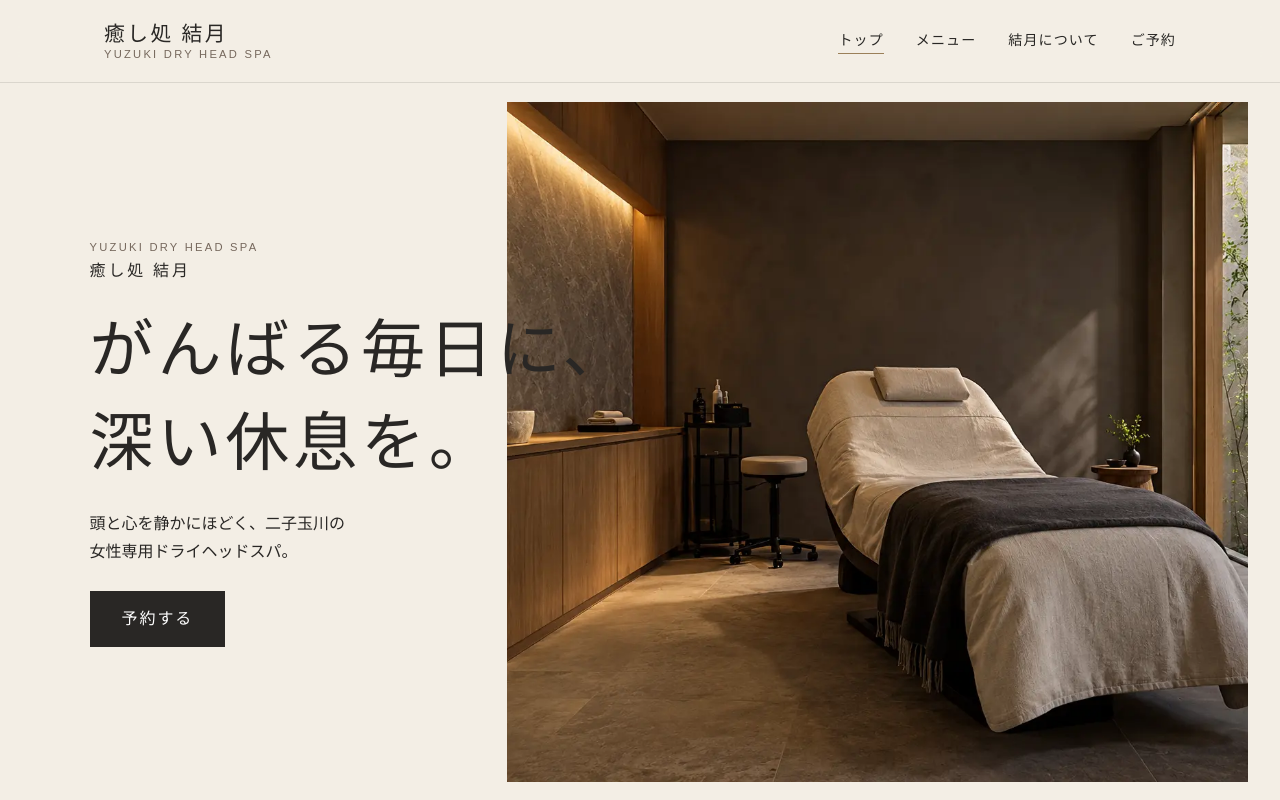
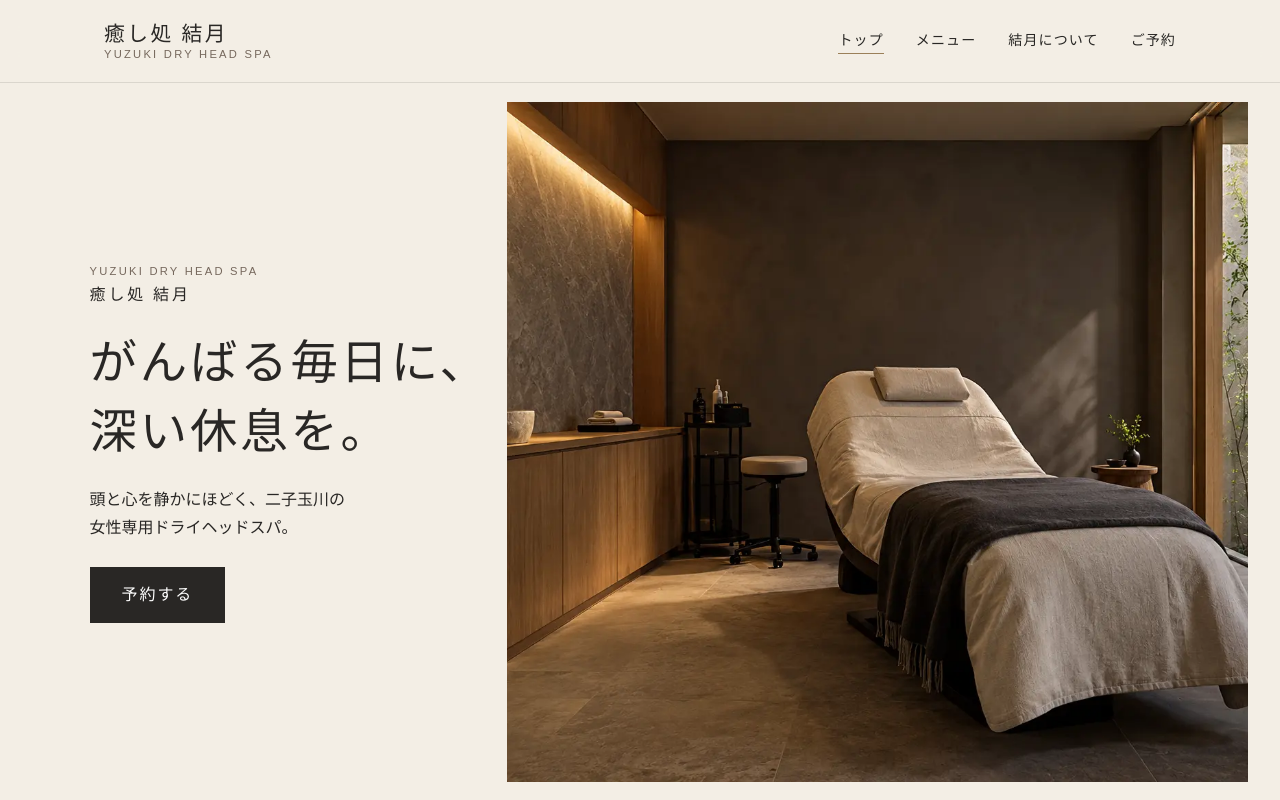
Before and after one commit to yuruttoiyashi/yuzuki-site, a React (Vite) app: page / in a window 1280 px wide. Shown: the top 800 px of the page. Built offline with nearby package versions, Linux system fonts and the light colour scheme.

Commit message:
fix: prevent hero overlap in src/styles/index.css

```diff
--- a/src/styles/index.css
+++ b/src/styles/index.css
@@ -56,7 +56,7 @@ a { color: inherit; text-decoration: none; }
 .home-hero { min-height: calc(100svh - 82px); display: grid; grid-template-columns: minmax(330px, .85fr) 1.4fr; align-items: stretch; padding-left: 7vw; background: var(--color-kinari); }
 .home-hero .hero-copy { align-self: center; z-index: 1; padding: 5rem 0; }
 .hero-brand { font-family: "Yu Mincho", serif; letter-spacing: .18em; }
-.home-hero h1 { margin: 1.2rem 0; font-family: "Yu Mincho", "Hiragino Mincho ProN", serif; font-size: clamp(2.4rem, 5vw, 5rem); font-weight: 500; line-height: 1.45; letter-spacing: .06em; white-space: nowrap; }
+.home-hero h1 { margin: 1.2rem 0; font-family: "Yu Mincho", "Hiragino Mincho ProN", serif; font-size: clamp(2.4rem, 3.7vw, 4rem); font-weight: 500; line-height: 1.45; letter-spacing: .06em; white-space: nowrap; }
 .hero-lead { max-width: 28rem; text-wrap: pretty; }
 .hero-visual, .space-visual, .therapist-visual, .salon-detail-visual, .profile-visual { display: block; width: 100%; object-fit: cover; background: #65594f; }
 .hero-visual { min-width: 0; min-height: 680px; height: calc(100% - 7rem); align-self: center; margin-left: -2rem; }
```
